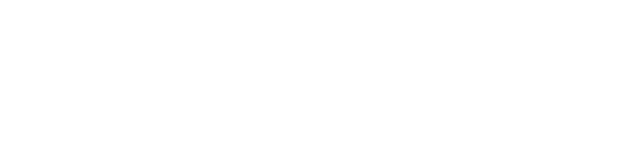
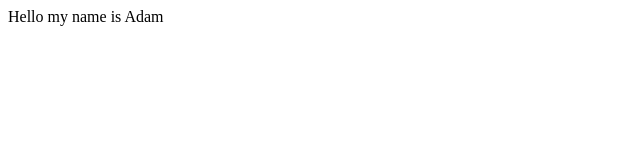
Before and after one commit to adammazmeen/portfolio-project, a website: page index.html in a window 1280 px wide. Shown: the whole page, without its empty margins (0-640 px from the left). Drawn offline with Linux system fonts and the light colour scheme.

Commit message:
Added intro text

```diff
--- a/index.html
+++ b/index.html
@@ -9,7 +9,7 @@
 </head>
 
 <body>
-
+  Hello my name is Adam
   <script src="script.js"></script>
 </body>
 
```
